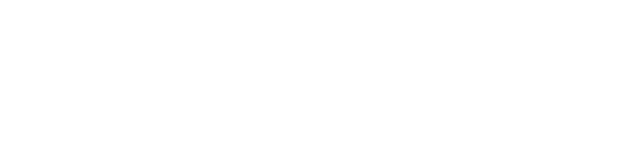
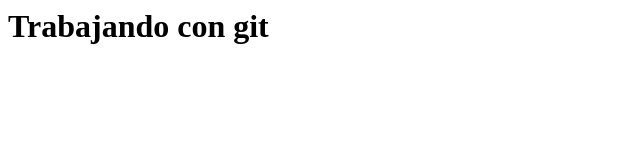
Before and after one commit to andresfp97/dir-clase-c4, a plain HTML site: page index.html in a window 1280 px wide. Shown: the whole page, without its empty margins (0-640 px from the left). Drawn offline with Linux system fonts and the light colour scheme.

Commit message:
Agregando titulo

```diff
--- a/index.html
+++ b/index.html
@@ -1,7 +1,7 @@
 <html>
 	<head>
 	</head>
-
+	<h1> Trabajando con git <h1>
 	<body>
 	</body>
 </html>
```
